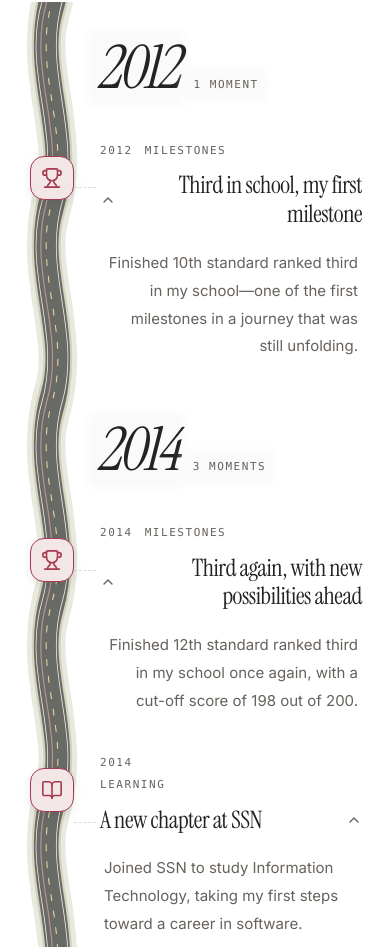
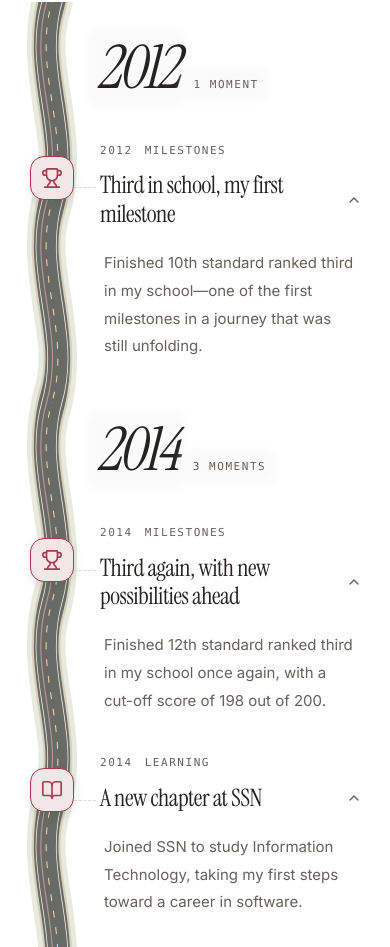
Before and after one commit to Rajeshkumaran/portfolio2.0, a Next.js app: page /journey in a window 390 px wide. Shown: the part 1053-2000 px from the top of the page. Built offline with nearby package versions, Linux system fonts and the light colour scheme; no server answers.

Commit message:
Add Goa trip entry and update styles for journey layout

```diff
--- a/src/app/data/journey.json
+++ b/src/app/data/journey.json
@@ -228,6 +228,22 @@
       "published": true
     },
     {
+      "id": "goa-trip-2022",
+      "date": "2022-07-30",
+      "category": "travel",
+      "icon": "compass",
+      "title": "A getaway to Goa",
+      "story": "Travelled to Goa for a change of pace, with an evening by the beach to remember.",
+      "published": true,
+      "images": [
+        {
+          "src": "/journey/goaTrip2022.jpeg",
+          "alt": "People and beachside venues lit up at night in Goa",
+          "orientation": "landscape"
+        }
+      ]
+    },
+    {
       "id": "microsoft-okr-coach-hackathon",
       "date": "2022-09",
       "category": "milestone",
--- a/src/app/journey/journey.css
+++ b/src/app/journey/journey.css
@@ -406,13 +406,10 @@
   grid-row: 1;
   display: flex;
   flex-direction: column;
+  min-width: 0;
   gap: 0.25rem;
   padding-top: 0.75rem;
-}
-
-.journey-stop:nth-child(even) .journey-stop-meta {
-  grid-column: 1;
-  text-align: right;
+  overflow-wrap: normal;
 }
 
 .journey-story {
@@ -422,14 +419,6 @@
   overflow-wrap: anywhere;
 }
 
-.journey-stop:nth-child(odd) .journey-story {
-  text-align: right;
-}
-
-.journey-stop:nth-child(even) .journey-story {
-  grid-column: 3;
-}
-
 .journey-story::after {
   content: '';
   position: absolute;
@@ -437,11 +426,6 @@
   right: -4.625rem;
   width: 4.625rem;
   border-top: 1px dashed var(--rule);
-}
-
-.journey-stop:nth-child(even) .journey-story::after {
-  right: auto;
-  left: -4.625rem;
 }
 
 .journey-example-label {
@@ -474,11 +458,6 @@
   min-height: 2.75rem;
   padding: 0.5rem 0.25rem;
   text-align: left;
-}
-
-.journey-stop:nth-child(odd) .journey-story-toggle {
-  flex-direction: row-reverse;
-  text-align: right;
 }
 
 .journey-story-toggle:hover {
@@ -537,10 +516,6 @@
   margin-top: 1.25rem;
 }
 
-.journey-stop:nth-child(odd) .journey-story-links {
-  justify-content: flex-end;
-}
-
 .journey-story-links a {
   display: inline-flex;
   align-items: center;
@@ -569,10 +544,6 @@
 
 .journey-story-photo[data-orientation='landscape'] {
   width: min(100%, 24rem);
-}
-
-.journey-stop:nth-child(odd) .journey-story-photo {
-  margin-left: auto;
 }
 
 .journey-photo-frame {
@@ -606,6 +577,12 @@
   line-height: 1.6;
   letter-spacing: 0.12em;
   text-transform: uppercase;
+  overflow-wrap: anywhere;
+}
+
+.journey-story-photo figcaption > * {
+  min-width: 0;
+  max-width: 100%;
 }
 
 .journey-route[data-motion='off'] .journey-story-panel,
@@ -654,6 +631,39 @@
   line-height: 1.25;
 }
 
+@media (min-width: 768px) {
+  .journey-stop:nth-child(even) .journey-stop-meta {
+    grid-column: 1;
+    text-align: right;
+  }
+
+  .journey-stop:nth-child(odd) .journey-story {
+    text-align: right;
+  }
+
+  .journey-stop:nth-child(even) .journey-story {
+    grid-column: 3;
+  }
+
+  .journey-stop:nth-child(even) .journey-story::after {
+    right: auto;
+    left: -4.625rem;
+  }
+
+  .journey-stop:nth-child(odd) .journey-story-toggle {
+    flex-direction: row-reverse;
+    text-align: right;
+  }
+
+  .journey-stop:nth-child(odd) .journey-story-links {
+    justify-content: flex-end;
+  }
+
+  .journey-stop:nth-child(odd) .journey-story-photo {
+    margin-left: auto;
+  }
+}
+
 @media (min-width: 1024px) {
   .journey-main {
     padding-inline: 2rem;
@@ -691,7 +701,8 @@
 
   .journey-year-heading {
     top: 5rem;
-    gap: 1rem;
+    flex-wrap: wrap;
+    gap: 0.5rem 1rem;
     padding-left: 4.5rem;
   }
 
@@ -715,8 +726,7 @@
     top: 3.25rem;
   }
 
-  .journey-stop-meta,
-  .journey-stop:nth-child(even) .journey-stop-meta {
+  .journey-stop-meta {
     grid-column: 2;
     grid-row: 1;
     flex-direction: row;
@@ -745,8 +755,7 @@
     margin-left: 0;
   }
 
-  .journey-story::after,
-  .journey-stop:nth-child(even) .journey-story::after {
+  .journey-story::after {
     right: auto;
     left: -1.375rem;
     width: 1.375rem;
--- a/src/app/lib/constants.ts
+++ b/src/app/lib/constants.ts
@@ -11,7 +11,7 @@ export const ANALYTICS_SECTIONS = {
 } as const;
 
 export const RESUME_LINK =
-  'https://drive.google.com/file/d/1_ETJ3k9HqGv30W2x80d60fph3_zDydAi/view?usp=sharing';
+  'https://drive.google.com/file/d/19ODDWStk4itlJXpqTGafg7NoNVMyr6iD/view?usp=sharing';
 
 // Repo containing data-structure & algorithm implementation code
 export const CODE_REPO_LINK =
```
Also changed, not shown: public/journey/goaTrip2022.jpeg (added), 1 other file (tests, documents, lock files or other folders).
